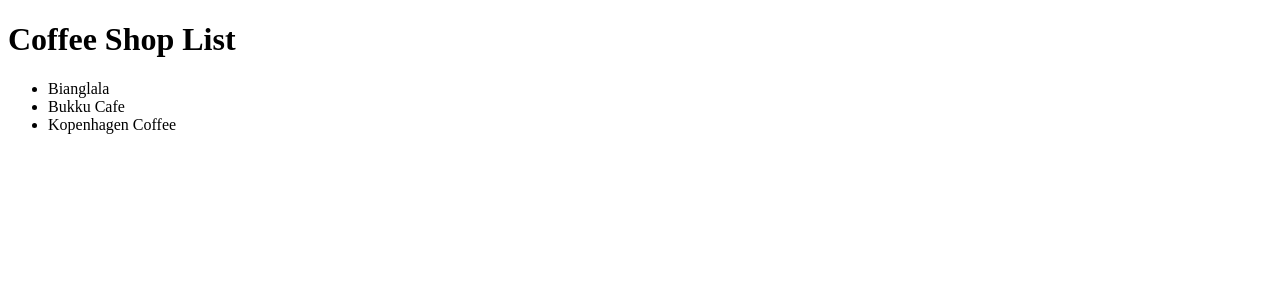
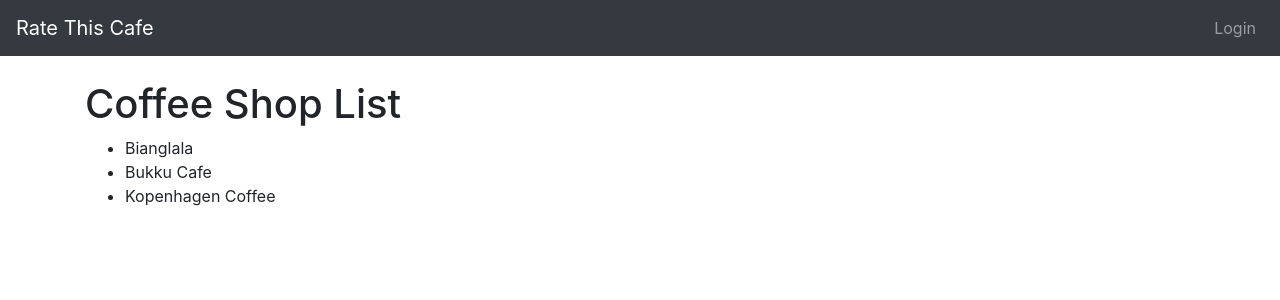
Before and after one commit to aniqaqill/coffeeshop, a Django app: page / in a window 1280 px wide. Shown: the top 300 px of the page. Run offline with Django 4.2, Linux system fonts and the light colour scheme; data comes from the database, SQL or seed files in the repository; both versions use the stored data as it was after the commit; some libraries are stand-ins or nearby versions.

Commit message:
completed navbar with user auth

```diff
--- /dev/null
+++ b/projectcoffee/coffeeshoplist/templates/base.html
@@ -0,0 +1,55 @@
+<!DOCTYPE html>
+<html>
+  <head>
+    <meta charset="utf-8" />
+    <title>{% block title %}{% endblock %}</title>
+    <meta name="viewport" content="width=device-width, initial-scale=1" />
+    <!-- Bootstrap CSS -->
+    <link
+      rel="stylesheet"
+      href="https://cdnjs.cloudflare.com/ajax/libs/twitter-bootstrap/4.6.0/css/bootstrap.min.css"
+    />
+  </head>
+  <body>
+    <nav class="navbar navbar-expand-lg navbar-dark bg-dark">
+      <a class="navbar-brand" href="#">Rate This Cafe</a>
+      <button
+        class="navbar-toggler"
+        type="button"
+        data-toggle="collapse"
+        data-target="#navbarNav"
+        aria-controls="navbarNav"
+        aria-expanded="false"
+        aria-label="Toggle navigation"
+      >
+        <span class="navbar-toggler-icon"></span>
+      </button>
+      <div class="collapse navbar-collapse" id="navbarNav">
+        <ul class="navbar-nav ml-auto">
+          {% if user.is_authenticated %}
+          <li class="nav-item">
+            <a class="nav-link">Welcome, {{ user.username }}</a>
+          </li>
+          <li class="nav-item">
+            <a class="nav-link" href="{% url 'logout' %}?next=/accounts/login/"
+              >Logout</a
+            >
+            {% else %}
+          </li>
+          <li class="nav-item {% block login_active %}{% endblock %}">
+            <a class="nav-link" href="{% url 'login' %}">Login</a>
+          </li>
+          {% endif %}
+        </ul>
+      </div>
+    </nav>
+
+    <div class="container mt-4">{% block content %}{% endblock %}</div>
+
+    <!-- Optional JavaScript -->
+    <!-- jQuery first, then Popper.js, then Bootstrap JS -->
+    <script src="https://code.jquery.com/jquery-3.6.0.slim.min.js"></script>
+    <script src="https://cdnjs.cloudflare.com/ajax/libs/popper.js/2.9.3/umd/popper.min.js"></script>
+    <script src="https://cdnjs.cloudflare.com/ajax/libs/twitter-bootstrap/4.6.0/js/bootstrap.min.js"></script>
+  </body>
+</html>
--- a/projectcoffee/coffeeshoplist/templates/coffeeshoplist.html
+++ b/projectcoffee/coffeeshoplist/templates/coffeeshoplist.html
@@ -1,14 +1,17 @@
+{% extends 'base.html' %}
 <!DOCTYPE html>
 <html>
   <head>
     <title>Coffee Shop List</title>
   </head>
   <body>
+    {% block content %}
     <h1>Coffee Shop List</h1>
     <ul>
       {% for coffee_shop in coffee_shops %}
       <li>{{ coffee_shop.name }}</li>
       {% endfor %}
     </ul>
+    {% endblock %}
   </body>
 </html>
--- a/projectcoffee/coffeeshoplist/templates/register.html
+++ b/projectcoffee/coffeeshoplist/templates/register.html
@@ -1,7 +1,7 @@
 <!-- registrationpage -->
 <!-- Path: projectcoffee\coffeeshoplist\templates\register.html -->
 <!-- Compare this snippet from projectcoffee\coffeeshoplist\templates\coffeeshoplist.html: -->
-
+{% extends 'base.html' %}
 <!DOCTYPE html>
 <html>
   <head>
--- a/projectcoffee/coffeeshoplist/templates/registration/login.html
+++ b/projectcoffee/coffeeshoplist/templates/registration/login.html
@@ -1,3 +1,4 @@
+{% extends 'base.html' %}
 <!DOCTYPE html>
 <html>
   <head>
--- a/projectcoffee/coffeeshoplist/urls.py
+++ b/projectcoffee/coffeeshoplist/urls.py
@@ -2,10 +2,12 @@ from django.urls import path
 from . import views
 from django.urls import include
 from .views import register, login
+from django.contrib.auth import views as auth_views
 
 urlpatterns = [
     path('', views.coffeeshoplist, name='coffeeshoplist'),
     path('register/', views.register, name='register'),
     path('accounts/', include('django.contrib.auth.urls')),
     path('accounts/login/', views.login, name='login'),
+    path('accounts/logout/',  auth_views.LogoutView.as_view(), name='logout'),
 ]
--- a/projectcoffee/coffeeshoplist/views.py
+++ b/projectcoffee/coffeeshoplist/views.py
@@ -6,9 +6,13 @@ from django.contrib.auth.forms import UserCreationForm
 
 def coffeeshoplist(request):
     coffee_shops = CoffeeShop.objects.all()
-    # return HttpResponse("Test")
-    template = loader.get_template('coffeeshoplist.html')
-    return HttpResponse(template.render({'coffee_shops': coffee_shops}, request))
+    if request.user.is_authenticated:
+        # If the user is authenticated, show them the coffee shop list along with a welcome message
+        context = {'coffee_shops': coffee_shops}
+    else:
+        # If the user is not authenticated, only show them the coffee shop list
+        context = {'coffee_shops': coffee_shops}
+    return render(request, 'coffeeshoplist.html', context)
 
 def register(request):
     if request.method == 'POST':
```
Also changed, not shown: projectcoffee/db.sqlite3.
